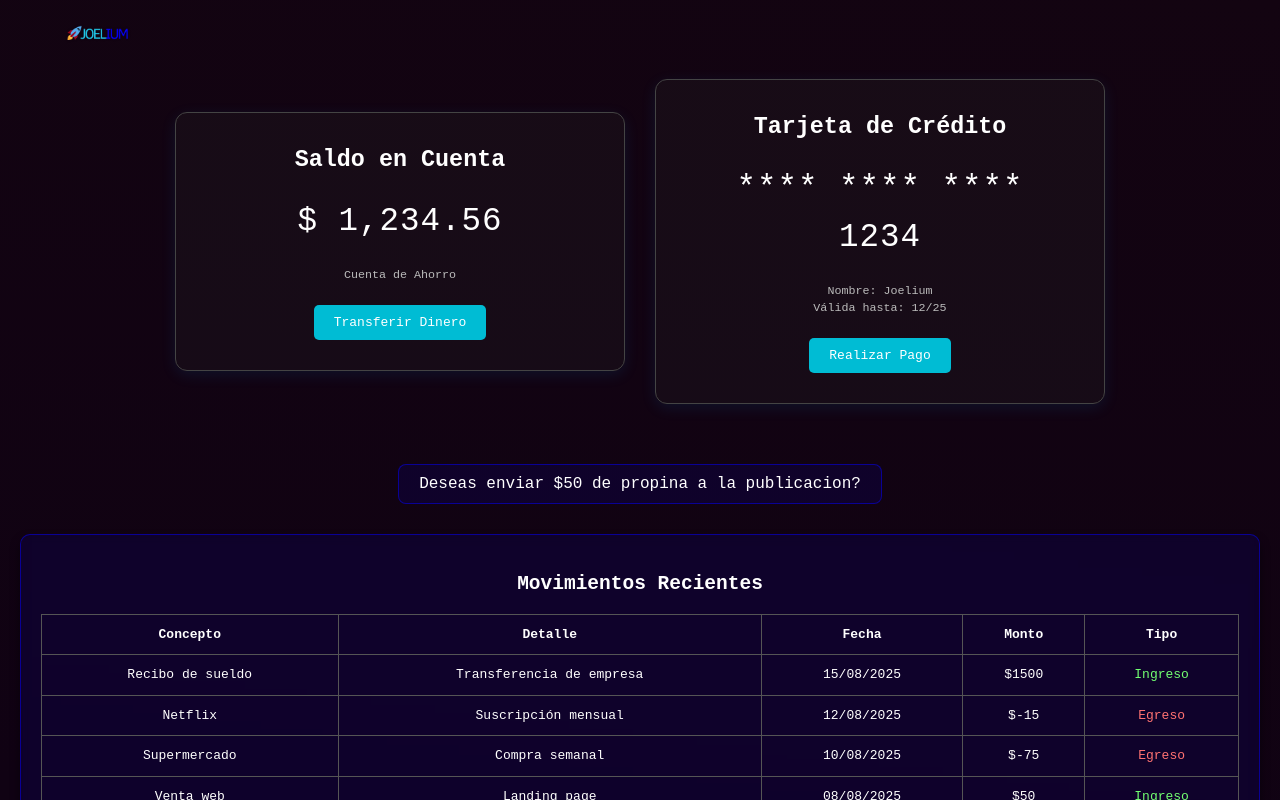
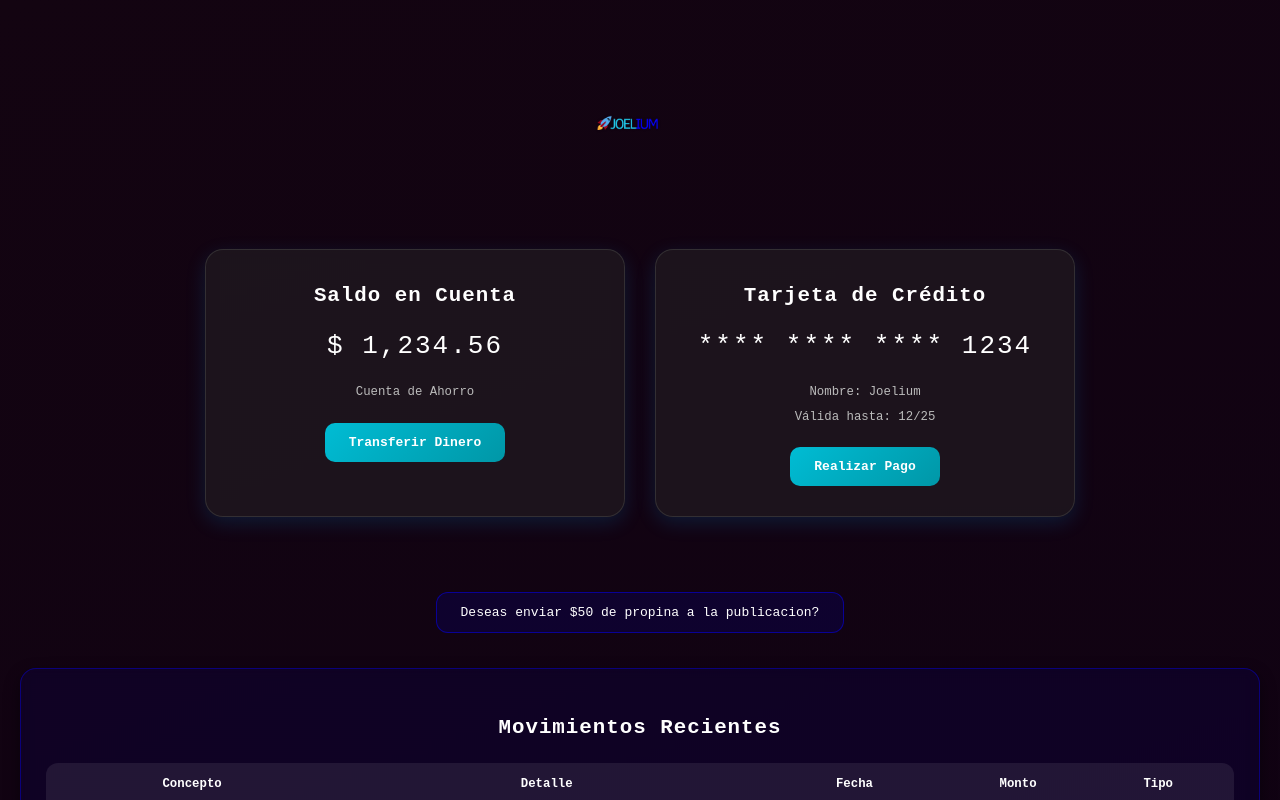
Before and after one commit to Shiicko/Blog, a React (Vite) app: page /bank in a window 1280 px wide. Shown: the top 800 px of the page. Built offline with nearby package versions, Linux system fonts and the light colour scheme.

Commit message:
WIP: cambios locales antes de continuar cherry-pick

```diff
--- a/src/App.jsx
+++ b/src/App.jsx
@@ -1,25 +1,29 @@
-import { Route, Routes, useLocation } from "react-router";
+import { Route, Routes, useLocation, Navigate } from "react-router";
 import { Home } from "./pages/Home/Home";
 import { LogIn } from "./components/Auth/LogIn";
 import Signup from "./components/Auth/Signup";
 import { Navbar } from "./components/Navbar/Navbar";
 import { ErrorPage } from "./pages/Error/ErrorPage";
 import { Bank } from "./components/CardData/Bank";
+import { useContext } from "react";
+import { AuthContext } from "./context/AuthContext";
 
 export const App = () => {
   const location = useLocation();
-
-  const hideNavbarRoutes = ["/Login", "/signup", "/bank"];
-
+  const hideNavbarRoutes = ["/login", "/signup", "/bank"];
   const shouldShowNavbar = !hideNavbarRoutes.includes(location.pathname);
+  const { user } = useContext(AuthContext);
 
   return (
     <>
       {shouldShowNavbar && <Navbar />}
       <Routes>
         <Route path="/" element={<Home />} />
-        <Route path="/login" element={<LogIn />} />
-        <Route path="/signup" element={<Signup />} />
+        <Route path="/login" element={user ? <Navigate to="/" /> : <LogIn />} />
+        <Route
+          path="/signup"
+          element={user ? <Navigate to="/" /> : <Signup />}
+        />
         <Route path="/bank" element={<Bank />} />
         <Route path="*" element={<ErrorPage />} />
       </Routes>
--- a/src/components/Auth/LogIn.jsx
+++ b/src/components/Auth/LogIn.jsx
@@ -2,34 +2,46 @@
 import { useState } from "react";
 import * as s from "./Logstyles";
 import { useNavigate } from "react-router";
+import { AuthContext } from "../../context/AuthContext";
+import { useContext } from "react";
 
 export const LogIn = () => {
   const navigate = useNavigate();
 
   const [username, setUsername] = useState("");
   const [password, setPassword] = useState("");
+  const { user, setUser } = useContext(AuthContext);
 
   const getUser = () => {
     const user = localStorage.getItem("data");
-
-    const usersParse = JSON.parse(user);
-
-    return usersParse;
+    if (!user) return null;
+    return JSON.parse(user);
   };
 
   const handleLogin = (e) => {
     e.preventDefault();
     const storedUsers = getUser();
+
+    if (!storedUsers) {
+      alert("No hay usuarios registrados. Por favor regístrate primero.");
+      return;
+    }
+
     const storedUsername = storedUsers.username;
     const storedPassword = storedUsers.password;
 
     if (username === storedUsername && password === storedPassword) {
       console.log("Datos correctos");
 
+      const loggedUser = { username: storedUsername };
+
       localStorage.setItem("isLogged", true);
-      navigate("/");
+      localStorage.setItem("user", JSON.stringify(loggedUser));
+      setUser(loggedUser);
+
       setPassword("");
       setUsername("");
+      navigate("/");
     } else {
       alert("Datos incorrectos");
     }
--- a/src/components/CardData/BankStyled.js
+++ b/src/components/CardData/BankStyled.js
@@ -4,9 +4,9 @@ export const container = styled.div`
   display: flex;
   flex-direction: column;
   align-items: center;
-  background: linear-gradient(187deg, rgb(19, 4, 17) 0%, rgb(16, 2, 19) 86%);
+  background: linear-gradient(160deg, rgb(19, 4, 17) 0%, rgb(16, 2, 19) 100%);
   color: white;
-  padding: 20px;
+  padding: 30px 20px;
   min-height: 100vh;
   overflow-x: hidden;
 `;
@@ -14,7 +14,7 @@ export const container = styled.div`
 export const header = styled.div`
   display: flex;
   width: 100%;
-  height: 20px;
+  justify-content: center;
   margin-bottom: 3rem;
 `;
 
@@ -22,15 +22,21 @@ export const logoStyle = styled.div`
   display: flex;
   align-items: center;
   justify-content: center;
+  cursor: pointer;
 
   img {
     width: 180px;
     height: auto;
+    transition: transform 0.3s ease;
+  }
+
+  &:hover img {
+    transform: scale(1.05);
   }
 
   @media (max-width: 768px) {
     img {
-      width: 150px;
+      width: 140px;
     }
   }
 `;
@@ -40,124 +46,153 @@ export const heroContainer = styled.div`
   justify-content: center;
   gap: 30px;
   flex-wrap: wrap;
-  align-items: center;
-  margin-bottom: 30px;
+  align-items: stretch;
+  margin-bottom: 40px;
   width: 100%;
 `;
 
 export const card = styled.div`
-  background-color: #2d2d2d36;
+  background: rgba(45, 45, 45, 0.4);
   padding: 30px;
-  width: 450px;
-  color: white;
-  border-radius: 12px;
+  width: 420px;
+  border-radius: 18px;
+  border: 1px solid rgba(68, 68, 68, 0.6);
+  box-shadow: rgba(0, 170, 255, 0.15) 0px 6px 20px;
   text-align: center;
-  border: 1px solid rgb(68, 68, 68);
-  transition: transform 0.3s, box-shadow 0.3s, border 0.3s;
-  box-shadow: rgba(0, 170, 255, 0.1) 0px 4px 15px;
+  backdrop-filter: blur(6px);
+  transition: transform 0.3s ease, box-shadow 0.3s ease;
+
+  &:hover {
+    transform: translateY(-6px);
+    box-shadow: rgba(0, 170, 255, 0.25) 0px 10px 25px;
+  }
 
   @media (max-width: 768px) {
-    width: 90%;
+    width: 95%;
     padding: 20px;
   }
 `;
 
 export const cardHeader = styled.div`
-  margin-bottom: 20px;
-  font-size: 1.8rem;
-  font-weight: bold;
+  margin-bottom: 15px;
+  font-size: 1.6rem;
+  font-weight: 700;
+  letter-spacing: 1px;
 `;
 
 export const cardBody = styled.div`
   font-size: 1rem;
-  line-height: 1.5;
+  line-height: 1.6;
 `;
 
 export const cardNumber = styled.div`
-  font-size: 2.5rem;
-  margin-bottom: 20px;
-  letter-spacing: 1px;
+  font-size: 2rem;
+  margin-bottom: 15px;
+  letter-spacing: 2px;
 `;
 
 export const cardInfo = styled.div`
-  font-size: 0.9rem;
+  font-size: 0.95rem;
   color: #bbb;
   margin-bottom: 20px;
   display: flex;
   flex-direction: column;
-  align-items: center;
+  gap: 5px;
 `;
 
 export const cardButton = styled.button`
-  background-color: #00bcd4;
+  background: linear-gradient(135deg, #00bcd4, #0097a7);
   border: none;
-  border-radius: 5px;
+  border-radius: 10px;
   color: white;
-  padding: 10px 20px;
+  padding: 12px 24px;
   font-size: 1rem;
+  font-weight: 600;
   cursor: pointer;
-  transition: background-color 0.3s ease;
+  transition: transform 0.2s ease, box-shadow 0.2s ease;
 
   &:hover {
-    background-color: #0097a7;
+    transform: translateY(-2px);
+    box-shadow: 0px 4px 15px rgba(0, 188, 212, 0.5);
   }
 `;
 
 export const recentTransactions = styled.div`
   width: 100%;
-  padding: 20px;
-  border-radius: 10px;
-  margin-bottom: 30px;
-  background: rgba(5, 0, 255, 0.1);
-  border: 1px solid rgba(5, 0, 255, 0.5);
-  backdrop-filter: blur(5px);
-  box-shadow: rgba(0, 0, 0, 0.5) 0px 6px 10px;
-  gap: 10px;
-  transition: transform 0.3s ease-in-out, border-color 0.3s ease-in-out;
+  padding: 25px;
+  border-radius: 16px;
+  margin-bottom: 40px;
+  background: rgba(5, 0, 255, 0.08);
+  border: 1px solid rgba(5, 0, 255, 0.4);
+  backdrop-filter: blur(6px);
+  box-shadow: rgba(0, 0, 0, 0.45) 0px 6px 16px;
 
   h2 {
     color: white;
     text-align: center;
-    margin: 15px;
+    margin-bottom: 20px;
+    font-size: 1.6rem;
+    letter-spacing: 1px;
   }
 
   table {
     width: 100%;
     border-collapse: collapse;
+    font-size: 0.95rem;
+    border-radius: 12px;
+    overflow: hidden;
 
-    th,
+    th {
+      padding: 12px;
+      background: rgba(255, 255, 255, 0.08);
+      border-bottom: 2px solid rgba(255, 255, 255, 0.1);
+      font-weight: 600;
+    }
+
     td {
       padding: 10px;
       text-align: center;
-      border: 1px solid #555;
+      border-bottom: 1px solid rgba(255, 255, 255, 0.08);
+    }
+
+    tr:hover td {
+      background: rgba(255, 255, 255, 0.05);
     }
 
     td.Ingreso {
       color: #72ff72;
+      font-weight: 600;
     }
 
     td.Egreso {
       color: #ff7272;
+      font-weight: 600;
     }
   }
 `;
 
 export const tipContainer = styled.div`
-  margin: 15px;
+  margin: 20px;
   text-align: center;
   width: 100%;
 `;
 
 export const tipButton = styled.button`
   margin: 15px;
-  background-color: rgba(5, 0, 255, 0.1);
+  background: rgba(5, 0, 255, 0.12);
   color: white;
   border: 1px solid rgba(5, 0, 255, 0.5);
-  padding: 10px 20px;
-  border-radius: 8px;
-  font-size: 16px;
+  padding: 12px 24px;
+  border-radius: 12px;
+  font-size: 1rem;
   cursor: pointer;
-  transition: 0.3s ease-in-out;
+  font-weight: 500;
+  transition: all 0.3s ease-in-out;
+
+  &:hover {
+    background: rgba(5, 0, 255, 0.25);
+    transform: scale(1.03);
+  }
 `;
 
 export const tipButtons = styled.div`
@@ -168,35 +203,46 @@ export const tipButtons = styled.div`
 `;
 
 export const tipButtonYes = styled.button`
-  background-color: rgba(5, 0, 255, 0.5);
+  background: linear-gradient(
+    135deg,
+    rgba(5, 0, 255, 0.7),
+    rgba(4, 0, 255, 0.9)
+  );
   color: white;
   border: none;
-  border-radius: 5px;
-  padding: 10px 20px;
+  border-radius: 10px;
+  padding: 12px 24px;
   font-size: 1rem;
   cursor: pointer;
+  font-weight: 600;
+  transition: transform 0.2s ease;
 
   &:hover {
-    background-color: rgba(4, 0, 255, 0.9);
+    transform: translateY(-2px);
+    box-shadow: 0px 4px 12px rgba(5, 0, 255, 0.5);
   }
 `;
 
 export const tipButtonNo = styled.button`
-  background-color: #8d0101c0;
+  background: linear-gradient(135deg, #8d0101c0, #75000ca9);
   color: white;
   border: none;
-  border-radius: 5px;
-  padding: 10px 20px;
+  border-radius: 10px;
+  padding: 12px 24px;
   font-size: 1rem;
   cursor: pointer;
+  font-weight: 600;
+  transition: transform 0.2s ease;
 
   &:hover {
-    background-color: #75000ca9;
+    transform: translateY(-2px);
+    box-shadow: 0px 4px 12px rgba(141, 1, 1, 0.6);
   }
 `;
 
 export const approvalMessage = styled.p`
   font-size: 2rem;
-  font-weight: bold;
+  font-weight: 700;
   color: #72ff72;
+  text-align: center;
 `;
--- a/src/components/Navbar/Navbar.jsx
+++ b/src/components/Navbar/Navbar.jsx
@@ -2,15 +2,19 @@
 import { redirect, useNavigate } from "react-router";
 import * as s from "./NavbarStyles";
 import { MainBtn } from "../button/MainBtn";
+import { AuthContext } from "../../context/AuthContext";
+import { useContext } from "react";
 
 export const Navbar = (props) => {
-  let userState = localStorage.getItem("isLogged");
   const navigate = useNavigate();
+  const { user, setUser } = useContext(AuthContext);
 
   const logout = () => {
-    userState = localStorage.setItem("isLogged", false);
+    setUser(null);
+    localStorage.removeItem("isLogged");
+    localStorage.removeItem("user");
 
-    navigate("/Login");
+    navigate("/login");
   };
 
   return (
@@ -21,12 +25,12 @@ export const Navbar = (props) => {
       </s.Left>
       <s.Center></s.Center>
       <s.Right>
-        {userState === "true" ? (
+        {user ? (
           <s.LoginButton as="button" onClick={logout}>
             Logout
           </s.LoginButton>
         ) : (
-          <MainBtn onClick={() => navigate("/Login")}>Login</MainBtn>
+          <MainBtn onClick={() => navigate("/login")}>Login</MainBtn>
         )}
       </s.Right>
     </s.Container>
--- a/src/components/Profile/Profile.jsx
+++ b/src/components/Profile/Profile.jsx
@@ -1,14 +1,18 @@
 /* eslint-disable no-unused-vars */
 import React from "react";
 import * as s from "./profileStlyes";
+import { useContext } from "react";
+import { AuthContext } from "../../context/AuthContext";
 
 export const Profile = ({ posts }) => {
+  const { user } = useContext(AuthContext);
+
   return (
     <s.container>
       {posts &&
         posts.map((post) => (
           <s.card key={post.id}>
-            <s.name>{post.autor}</s.name>
+            <s.name>{user?.username}</s.name>
             <s.avatar src={post.avatar} />
             <s.statsMain>
               <s.stats>
--- a/src/components/Profile/profileStlyes.js
+++ b/src/components/Profile/profileStlyes.js
@@ -4,10 +4,15 @@ export const container = styled.div`
   display: flex;
   width: 160px;
   height: 75vh;
-  background-color: #1e1e1e;
+  background: linear-gradient(145deg, #1e1e1e, #141414);
   border-radius: 20px;
-  color: black;
+  color: #fff;
   margin-bottom: 10px;
+  box-shadow: 8px 8px 15px #0a0a0a, -8px -8px 15px #2c2c2c;
+  transition: all 0.3s ease-in-out;
+  &:hover {
+    box-shadow: 8px 8px 20px #0a0a0a, -8px -8px 20px #2c2c2c;
+  }
 `;
 
 export const card = styled.div`
@@ -16,18 +21,37 @@ export const card = styled.div`
   align-items: center;
   justify-content: center;
   width: 100%;
-  gap: 30px;
+  padding: 10px;
+  gap: 20px;
 `;
+
 export const avatar = styled.img`
   height: 150px;
   width: 120px;
-  border: 1px solid black;
+  border: none;
+  border-radius: 15px;
+  object-fit: cover;
+  box-shadow: inset 5px 5px 10px #0a0a0a, inset -5px -5px 10px #2c2c2c;
+  transition: transform 0.3s ease-in-out;
+  &:hover {
+    transform: scale(1.05);
+  }
 `;
+
 export const name = styled.div`
-  background-color: #ffffff;
-  padding: 5px;
-  border: 1px solid black;
-  border-radius: 15px;
+  background: #2e2e2e;
+  color: #c9c9c9;
+  padding: 8px 12px;
+  border-radius: 20px;
+  font-weight: 600;
+  font-size: 0.9em;
+  box-shadow: 4px 4px 8px #141414, -4px -4px 8px #323232;
+  transition: all 0.3s ease-in-out;
+  &:hover {
+    background: #3e3e3e;
+    color: #fff;
+    box-shadow: 2px 2px 5px #141414, -2px -2px 5px #323232;
+  }
 `;
 
 export const statsMain = styled.div``;
@@ -35,7 +59,13 @@ export const statsMain = styled.div``;
 export const stats = styled.div`
   display: flex;
   flex-direction: column;
-  background-color: #ffffff;
+  background: #2e2e2e;
   border-radius: 15px;
-  padding: 5px;
+  padding: 10px;
+  box-shadow: inset 5px 5px 10px #141414, inset -5px -5px 10px #323232;
+  span {
+    color: #a9a9a9;
+    font-size: 0.8em;
+    margin: 3px 0;
+  }
 `;
--- a/src/components/Sidebar/Sidebar.jsx
+++ b/src/components/Sidebar/Sidebar.jsx
@@ -1,11 +1,13 @@
 /* eslint-disable no-unused-vars */
-import { useState } from "react";
+import { useContext, useState } from "react";
 import { MainBtn } from "../button/MainBtn";
 import { Profile } from "../Profile/Profile";
 import * as s from "./SidebarStyles";
+import { AuthContext } from "../../context/AuthContext";
 
 export const Sidebar = () => {
   const [isOpen, setIsOpen] = useState(false);
+  const { user } = useContext(AuthContext);
 
   const toggleMenu = () => {
     setIsOpen(!isOpen);
@@ -23,7 +25,7 @@ export const Sidebar = () => {
     <s.container>
       <s.content>
         <s.Avatar src="https://upload.wikimedia.org/wikipedia/commons/8/8a/Paul_Dirac%2C_1933%2C_head_and_shoulders_portrait%2C_bw.jpg" />
-        <s.Username>Paul Dirac</s.Username>
+        <s.Username>{user?.username}</s.Username>
         <s.Subtitle>Físico teórico</s.Subtitle>
 
         <s.Stats>
--- /dev/null
+++ b/src/context/AuthContext.jsx
@@ -0,0 +1,34 @@
+/* eslint-disable react-refresh/only-export-components */
+import { useState, createContext, useEffect } from "react";
+
+export const AuthContext = createContext();
+
+export const AuthProvider = ({ children }) => {
+  const [user, setUser] = useState(null);
+  const [username, setUsername] = useState("");
+  const [password, setPassword] = useState("");
+
+  useEffect(() => {
+    const isLogged = localStorage.getItem("isLogged");
+    const storedUser = localStorage.getItem("user");
+
+    if (isLogged && storedUser) {
+      setUser(JSON.parse(storedUser));
+    }
+  }, []);
+
+  return (
+    <AuthContext.Provider
+      value={{
+        username,
+        setUsername,
+        password,
+        setPassword,
+        user,
+        setUser,
+      }}
+    >
+      {children}
+    </AuthContext.Provider>
+  );
+};
--- a/src/main.jsx
+++ b/src/main.jsx
@@ -3,15 +3,18 @@ import { createRoot } from "react-dom/client";
 import { App } from "./App";
 import GlobalStyles from "../GlobalStyles";
 import { BrowserRouter } from "react-router";
+import { AuthProvider } from "./context/AuthContext";
 import { ContextProvider } from "./Context/UserContext";
 
 createRoot(document.getElementById("root")).render(
   <StrictMode>
-    <BrowserRouter>
+    <AuthProvider>
       <ContextProvider>
-        <App />
+        <BrowserRouter>
+          <App />
+        </BrowserRouter>
       </ContextProvider>
-    </BrowserRouter>
+    </AuthProvider>
     <GlobalStyles />
   </StrictMode>
 );
```
